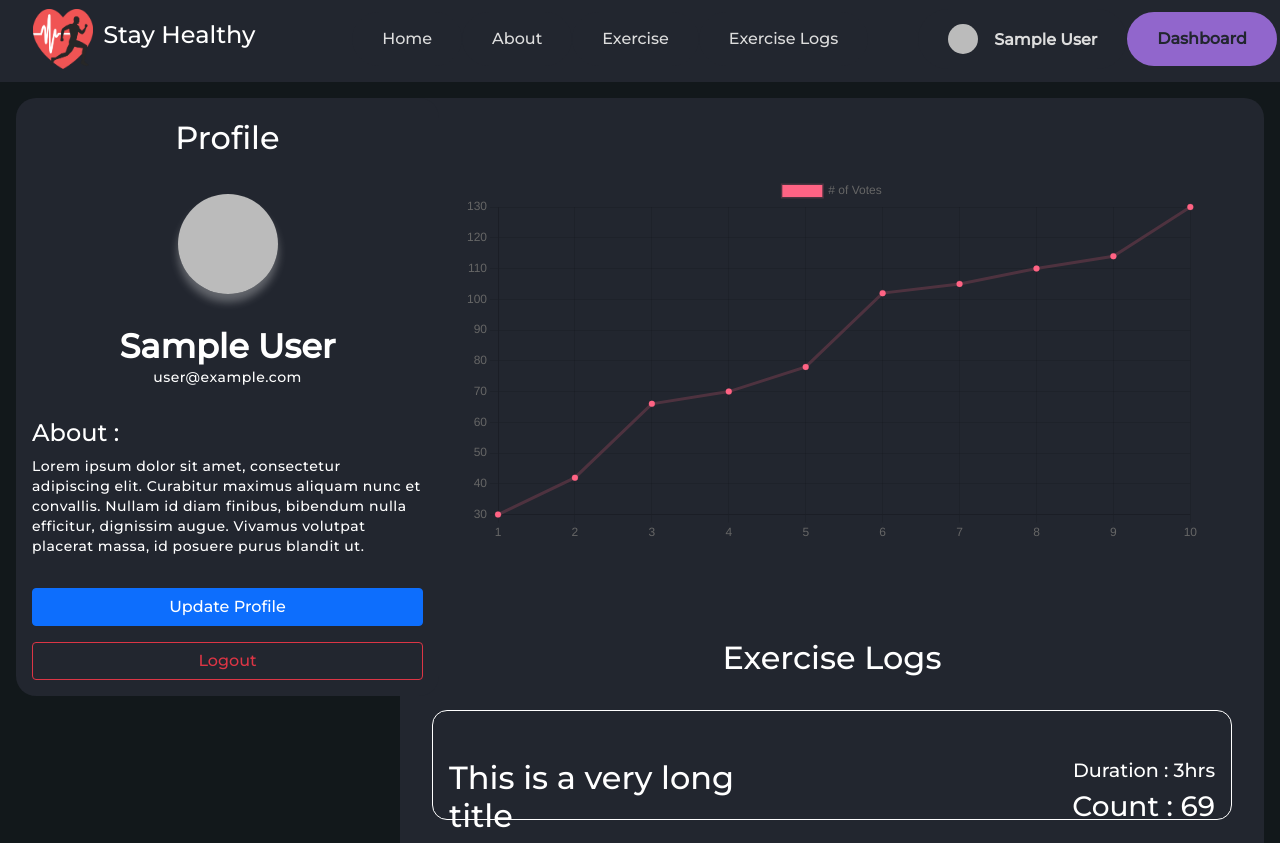
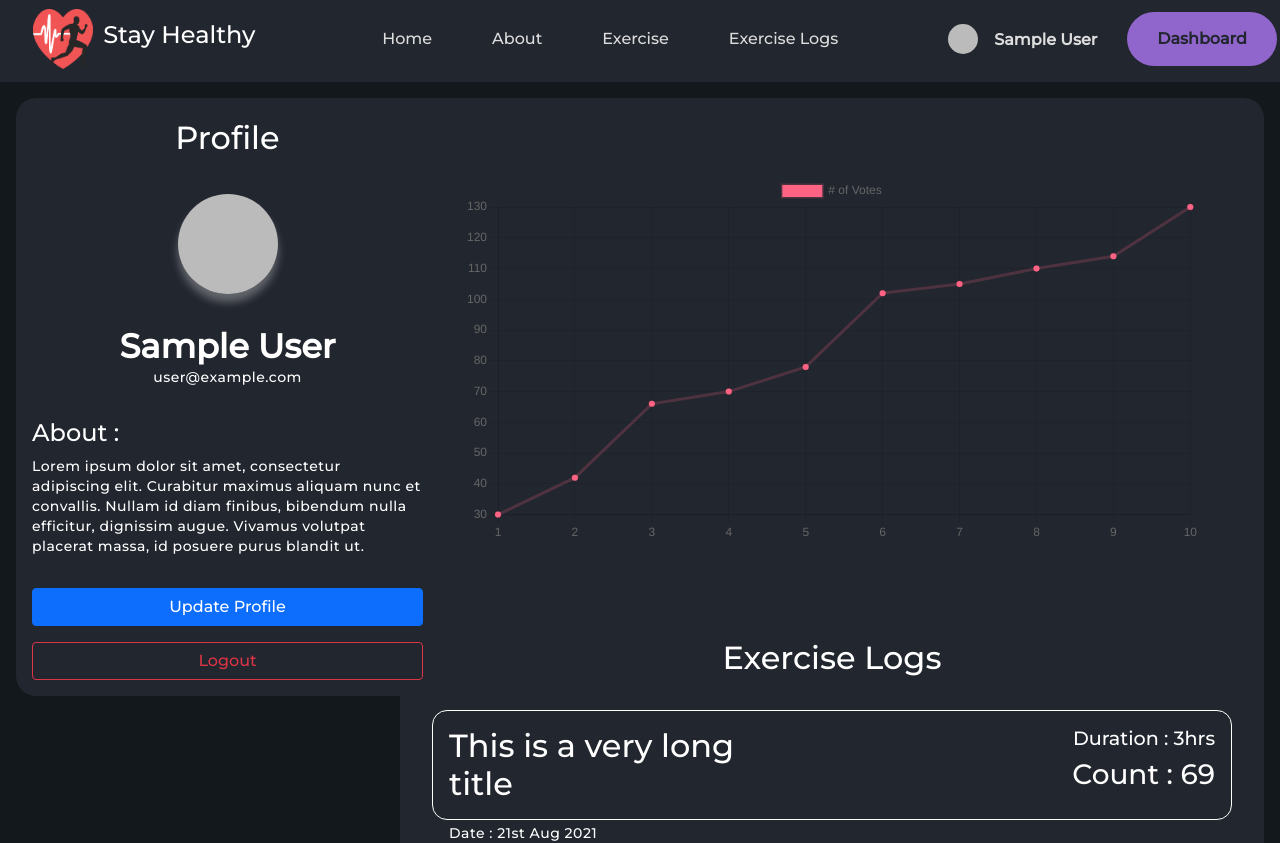
Before and after one commit to sahrohit/health-tracker, a React (Create React App) app: page /dashboard in a window 1280 px wide. Shown: the top 843 px of the page. Built offline with nearby package versions, Linux system fonts and the light colour scheme; no server answers; sample sign-in values are in the browser's storage.

Commit message:
Changed Height of the Dashboard Page

```diff
--- a/src/components/Dashboard/Dashboard.module.css
+++ b/src/components/Dashboard/Dashboard.module.css
@@ -16,5 +16,4 @@
 .databox {
   width: 70%;
   margin-left: 30%;
-  height: 5000px;
 }
--- a/src/components/Dashboard/Databox.js
+++ b/src/components/Dashboard/Databox.js
@@ -35,7 +35,9 @@ const Databox = () => {
         <Line data={data} options={options} />
       </div>
       <section id="exerciselogs">
-        <h2 href="#exerciselogs">Exercise Logs</h2>
+        <h2 className={styles.title} href="#exerciselogs">
+          Exercise Logs
+        </h2>
         <div>
           <DataCard />
           <DataCard />
--- a/src/components/Dashboard/Databox.module.css
+++ b/src/components/Dashboard/Databox.module.css
@@ -6,14 +6,13 @@
   margin: 1rem;
   padding-top: 0.8rem;
   border-radius: 20px;
-  /* height: 4980px; */
 }
 
 .chart {
   padding: 4rem;
 }
 
-h2 {
+.title {
   color: white;
   margin-top: 2rem !important;
 }
```
